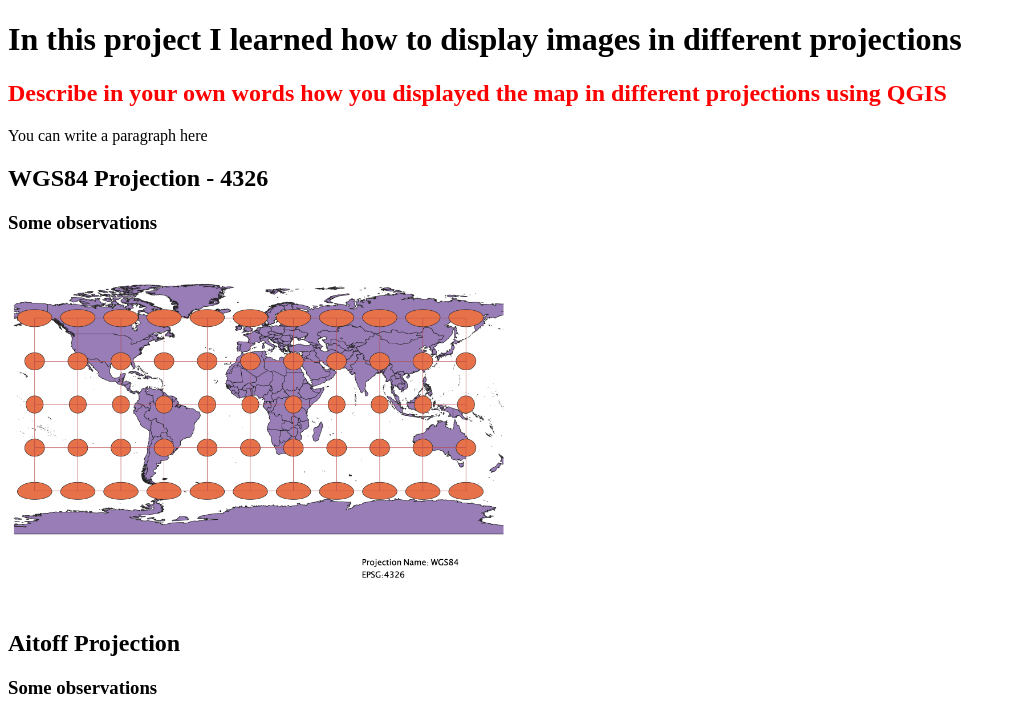
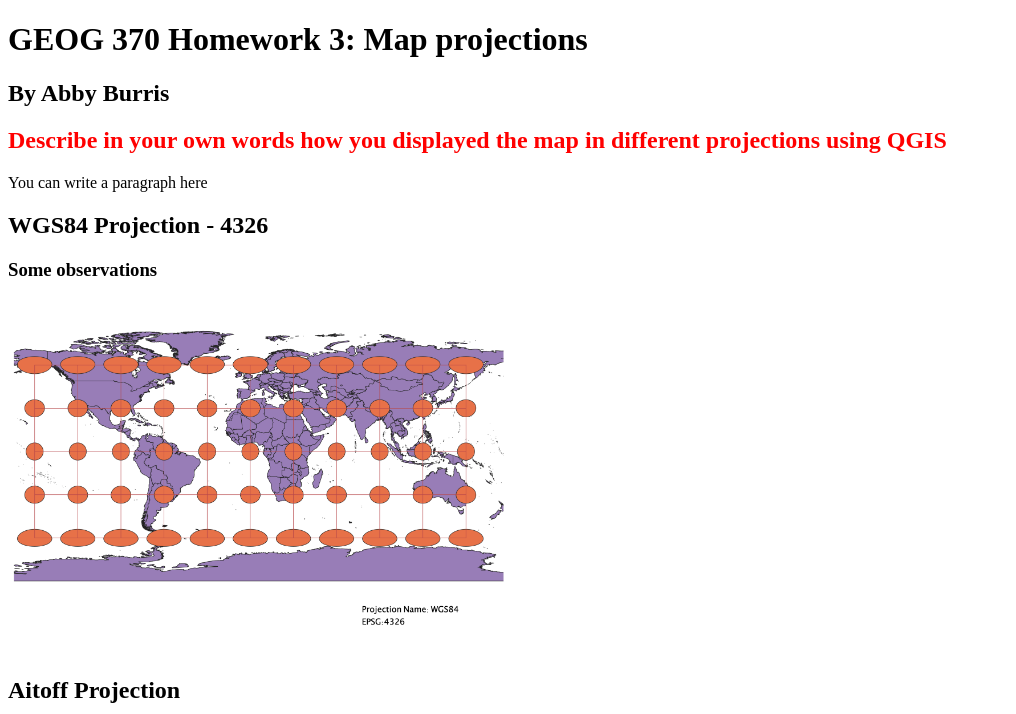
Before and after one commit to Abburris/AbburrisGEOG370-Webpage, a plain HTML site: page index.html in a window 1280 px wide. Shown: the top 714 px of the page, without its empty margins (0-1016 px from the left). Drawn offline with Linux system fonts and the light colour scheme; files whose address does not match are found by name.

Commit message:
projections pt2

```diff
--- a/index.html
+++ b/index.html
@@ -6,7 +6,8 @@
     <title>Projections</title>
 </head>
 <body>
-    <h1>In this project I learned how to display images in different projections</h1>
+    <h1>GEOG 370 Homework 3: Map projections</h1>
+    <h2>By Abby Burris</h2>
 
     <h2 style="color:red">Describe in your own words how you displayed the map in different projections using QGIS</h2>
     <p>You can write a paragraph here</p>
```
Also changed, not shown: Projections/102016 pt2.png (added), Projections/102016.png (deleted), Projections/3857 pt2.png (added), Projections/3857.png (deleted), Projections/4326 projection.png (deleted), Projections/4326 pt2.png (added), Projections/53018 pt 2.png (added), Projections/53018.png (deleted), 8 other files.
